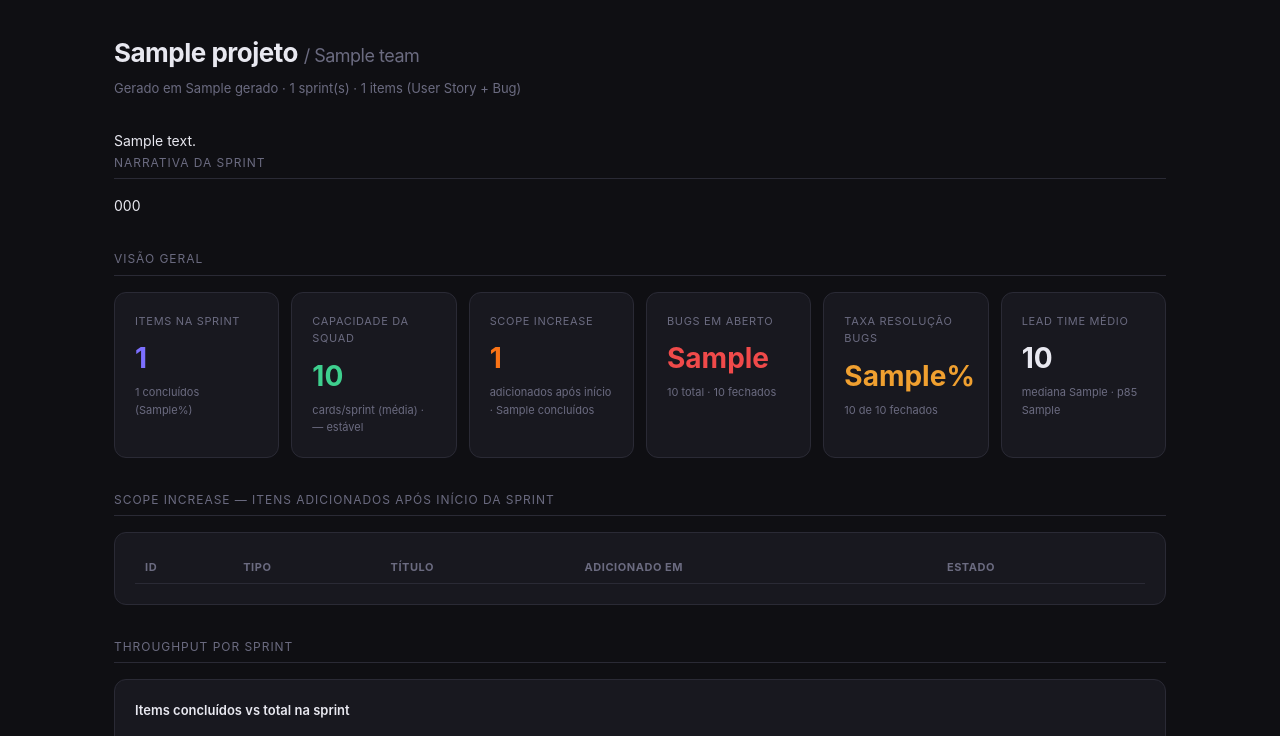
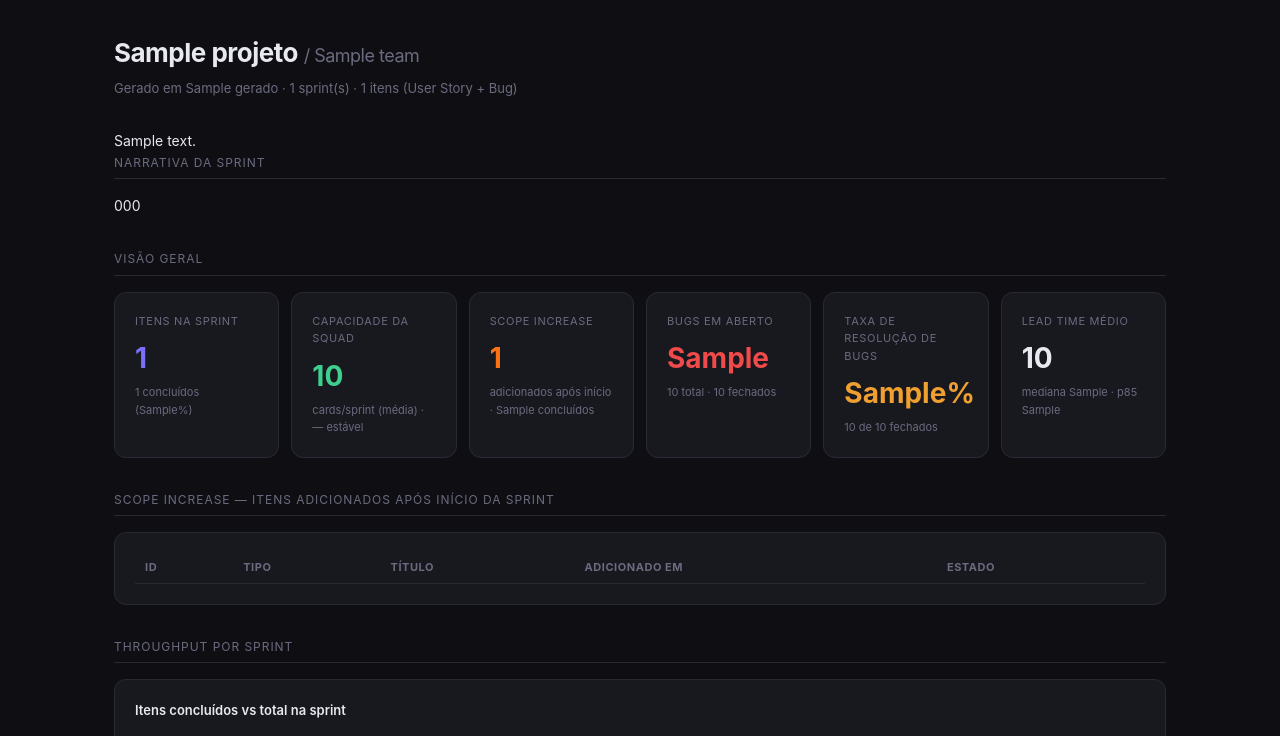
Before and after one commit to victorhprada/azuremetrics, a Flask app: template templates/metrics.html in a window 1280 px wide. Shown: the part 52-788 px from the top of the page. Run offline with Flask 3, Linux system fonts and the light colour scheme; the template is opened without the code that fills it: most values are stand-ins (such as "Sample title", 1, 10 or a date in 2020); lists and menus that the app fills with data are empty.

Commit message:
fix: correct Portuguese-BR grammar across metrics screens
- selecao -> seleção, Relatorio de metricas -> Relatório de Métricas
- ancora -> âncora, ate -> até, padrao -> padrão
- items -> itens (correct PT-BR plural)
- Taxa resolução bugs -> Taxa de resolução de bugs

Co-authored-by: Qwen-Coder <qwen-coder@alibabacloud.com>

```diff
--- a/main.py
+++ b/main.py
@@ -445,9 +445,9 @@ Analise os dados abaixo e escreva um storytelling claro, honesto e direto ao pon
 ## Dados da {s.get('name', 'sprint')} — Time {team_name}
 
 **Throughput:**
-- Total de items no board: {s.get('total', 0)} (User Stories + Bugs)
-- Items concluídos (Closed): {s.get('done', 0)} ({pct_done}%)
-- Items ainda em progresso ou não iniciados: {s.get('total', 0) - s.get('done', 0)}
+- Total de itens no board: {s.get('total', 0)} (User Stories + Bugs)
+- Itens concluídos (Closed): {s.get('done', 0)} ({pct_done}%)
+- Itens ainda em progresso ou não iniciados: {s.get('total', 0) - s.get('done', 0)}
 
 **Distribuição por status:**
 {json.dumps(metrics['state_map'], ensure_ascii=False, indent=2)}
@@ -458,7 +458,7 @@ Analise os dados abaixo e escreva um storytelling claro, honesto e direto ao pon
 - Taxa de resolução: {round(s.get('bugs_closed', 0) / metrics['all_bugs'] * 100) if metrics['all_bugs'] else 0}%
 
 **Scope increase (itens adicionados após início da sprint):**
-- Quantidade: {scope_count} items adicionados no meio da sprint
+- Quantidade: {scope_count} itens adicionados no meio da sprint
 - Desses, {scope_done} foram concluídos
 
 **Lead time (itens fechados):**
@@ -589,7 +589,7 @@ tr:last-child td{{border-bottom:none}}
 </head>
 <body>
 <h1>📊 {projeto} <span style="font-weight:400;font-size:18px;color:var(--muted)">/ {team}</span></h1>
-<div class="sub">Gerado em {gerado} · {num_sprints} sprint(s) · {total_items} items (User Story + Bug)</div>
+<div class="sub">Gerado em {gerado} · {num_sprints} sprint(s) · {total_items} itens (User Story + Bug)</div>
 
 {cycle_note}
 
@@ -602,7 +602,7 @@ tr:last-child td{{border-bottom:none}}
   <div class="section-title">Visão geral</div>
   <div class="grid-5">
     <div class="card">
-      <div class="card-label">Items na sprint</div>
+      <div class="card-label">Itens na sprint</div>
       <div class="card-value accent">{total_items}</div>
       <div class="card-sub">{total_done} concluídos ({pct_done}%)</div>
     </div>
@@ -640,7 +640,7 @@ tr:last-child td{{border-bottom:none}}
 <div class="section">
   <div class="section-title">Throughput por sprint</div>
   <div class="chart-box">
-    <h3>Items concluídos vs total na sprint</h3>
+    <h3>Itens concluídos vs total na sprint</h3>
     <div class="canvas-wrap" style="height:220px"><canvas id="c-thru"></canvas></div>
   </div>
 </div>
--- a/templates/metrics.html
+++ b/templates/metrics.html
@@ -4,7 +4,7 @@
 
 {% block nav_actions %}
 {% if show_back_to_picker %}
-<a href="{{ metrics_picker_url }}" class="nav-cta">Voltar para selecao de sprint</a>
+<a href="{{ metrics_picker_url }}" class="nav-cta">Voltar para seleção de sprint</a>
 {% endif %}
 {% endblock %}
 
@@ -61,12 +61,12 @@ tr:last-child td { border-bottom:none }
 
 {% if show_back_to_picker %}
 <div style="margin-bottom:12px">
-  <a href="{{ metrics_picker_url }}" class="nav-cta">Voltar para selecao de sprint</a>
+  <a href="{{ metrics_picker_url }}" class="nav-cta">Voltar para seleção de sprint</a>
 </div>
 {% endif %}
 
 <h1>{{ projeto }} <span style="font-weight:400;font-size:18px;color:var(--muted)">/ {{ team }}</span></h1>
-<div class="sub">Gerado em {{ gerado }} · {{ num_sprints }} sprint(s) · {{ total_items }} items (User Story + Bug)</div>
+<div class="sub">Gerado em {{ gerado }} · {{ num_sprints }} sprint(s) · {{ total_items }} itens (User Story + Bug)</div>
 
 {{ cycle_note | safe }}
 
@@ -79,7 +79,7 @@ tr:last-child td { border-bottom:none }
   <div class="section-title">Visão geral</div>
   <div class="grid-5">
     <div class="card">
-      <div class="card-label">Items na sprint</div>
+      <div class="card-label">Itens na sprint</div>
       <div class="card-value accent">{{ total_items }}</div>
       <div class="card-sub">{{ total_done }} concluídos ({{ pct_done }}%)</div>
     </div>
@@ -108,7 +108,7 @@ tr:last-child td { border-bottom:none }
       <div class="card-sub">{{ all_bugs }} total · {{ bugs_closed_total }} fechados</div>
     </div>
     <div class="card">
-      <div class="card-label">Taxa resolução bugs</div>
+      <div class="card-label">Taxa de resolução de bugs</div>
       <div class="card-value amber">{{ bug_resolution }}%</div>
       <div class="card-sub">{{ bugs_closed_total }} de {{ all_bugs }} fechados</div>
     </div>
@@ -131,7 +131,7 @@ tr:last-child td { border-bottom:none }
 <div class="section">
   <div class="section-title">Throughput por sprint</div>
   <div class="chart-box">
-    <h3>Items concluídos vs total na sprint</h3>
+    <h3>Itens concluídos vs total na sprint</h3>
     <div class="canvas-wrap" style="height:220px"><canvas id="c-thru"></canvas></div>
   </div>
 </div>
@@ -310,7 +310,7 @@ new Chart(document.getElementById('c-ct'),{
 });
 new Chart(document.getElementById('c-dist'),{
   type:'bar',
-  data:{labels:Object.keys(DATA.buckets),datasets:[{label:'Items',data:Object.values(DATA.buckets),backgroundColor:['#9FE1CB','#5DCAA5','#1D9E75','#0F6E56','#085041'],borderRadius:4}]},
+  data:{labels:Object.keys(DATA.buckets),datasets:[{label:'Itens',data:Object.values(DATA.buckets),backgroundColor:['#9FE1CB','#5DCAA5','#1D9E75','#0F6E56','#085041'],borderRadius:4}]},
   options:{responsive:true,maintainAspectRatio:false,plugins:{legend:{display:false}},scales:{x:{grid:{display:false},ticks:TICK},y:{grid:GRID,ticks:TICK,beginAtZero:true}}}
 });
 
```
Also changed, not shown: templates/metrics_picker.html (+5 -5 lines).
